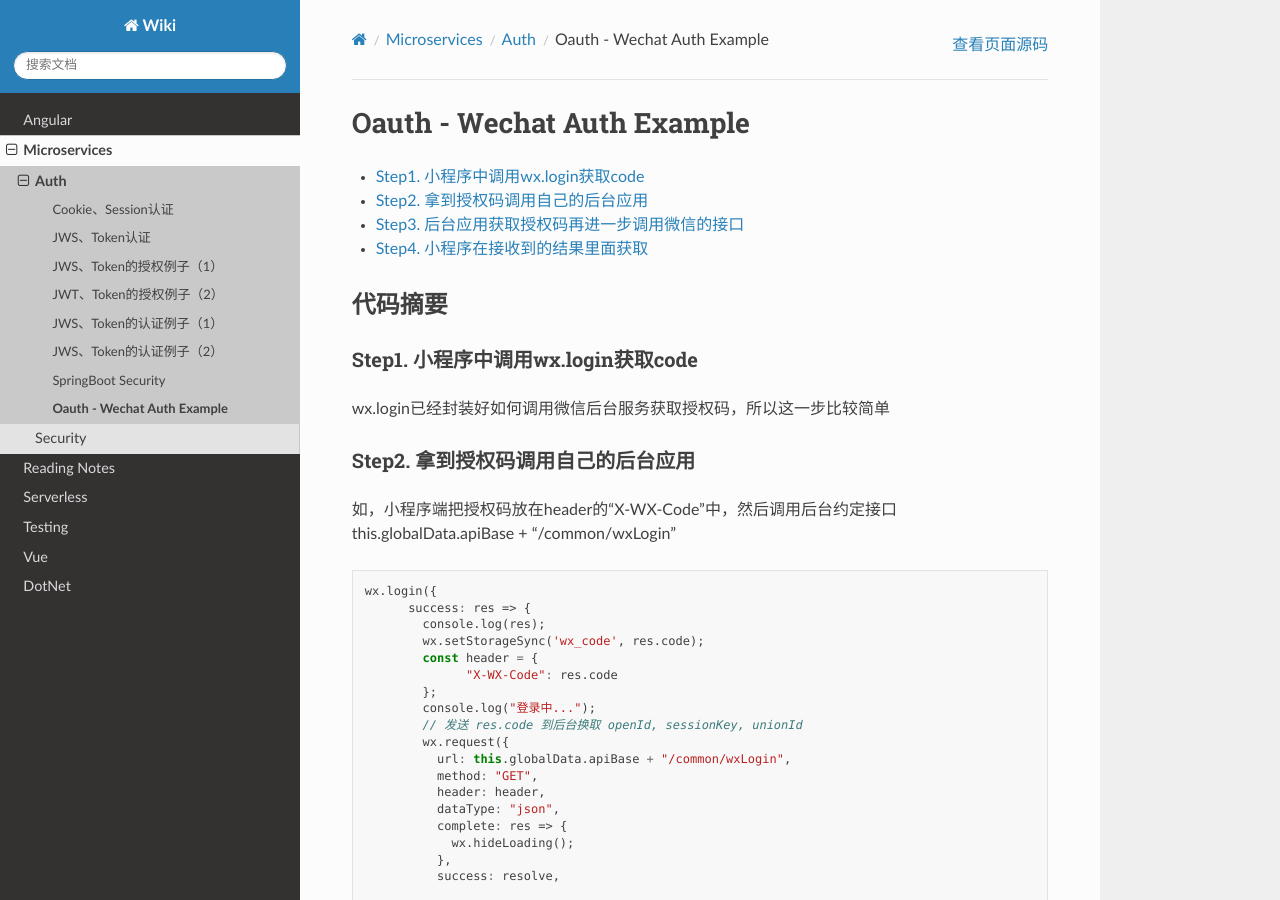
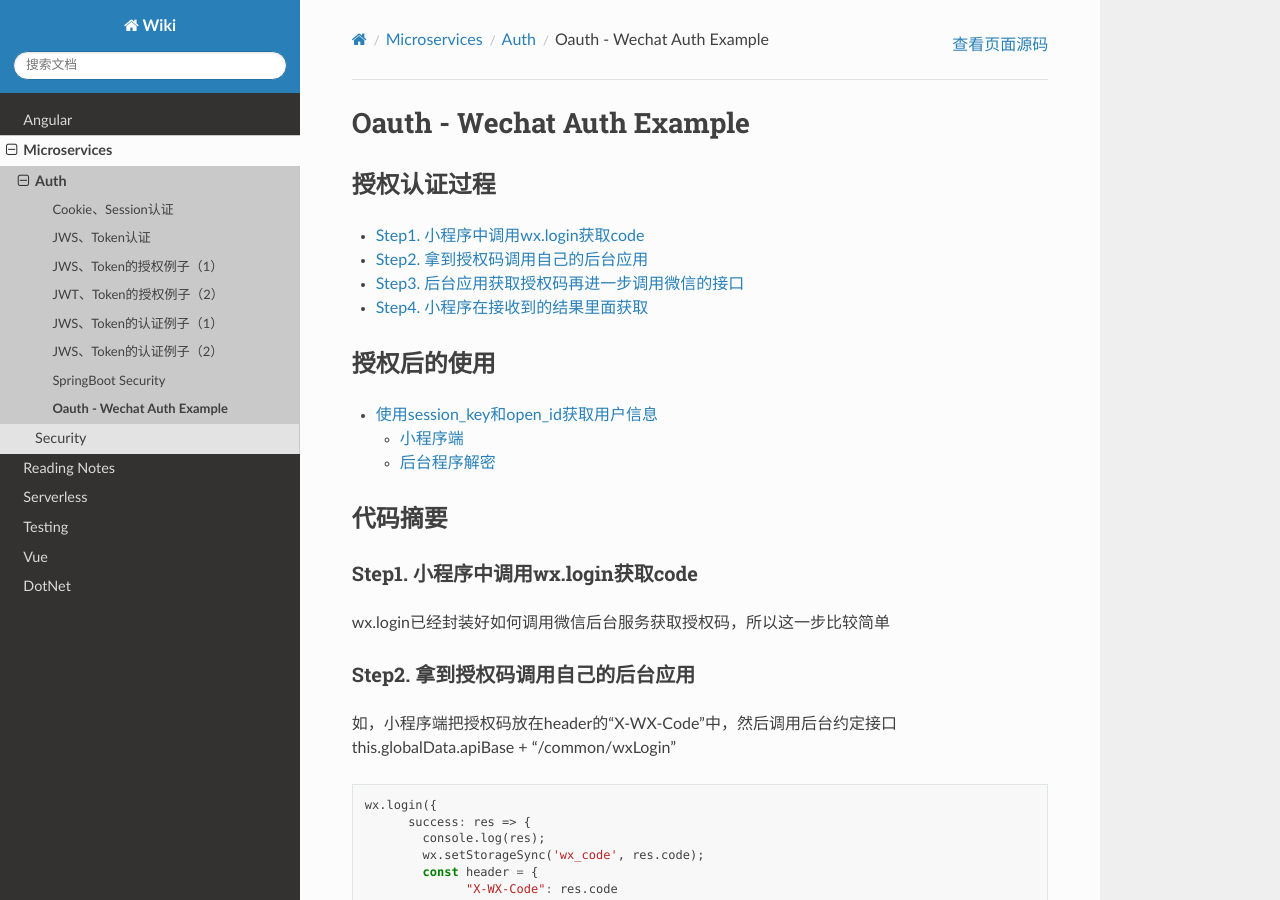
Before and after one commit to abigail830/Sphinx_wiki, a Sphinx documentation site: the page built from source/Microservices/Auth/oauth_WX_Auth.rst, in a window 1280 px wide and 900 px high. Built offline with Sphinx 7.4.7 and the Read the Docs theme 2.0.0, drawn with Linux system fonts in a browser that asks for light colours.

Commit message:
Update oauth_WX_Auth.rst

```diff
--- a/source/Microservices/Auth/oauth_WX_Auth.rst
+++ b/source/Microservices/Auth/oauth_WX_Auth.rst
@@ -1,11 +1,21 @@
 Oauth - Wechat Auth Example
 ==============================
+
+授权认证过程
+-----------------
 
 * `Step1. 小程序中调用wx.login获取code`_
 * `Step2. 拿到授权码调用自己的后台应用`_
 * `Step3. 后台应用获取授权码再进一步调用微信的接口`_
 * `Step4. 小程序在接收到的结果里面获取`_
 
+授权后的使用
+---------------
+
+* `使用session_key和open_id获取用户信息`_
+
+  * `小程序端`_
+  * `后台程序解密`_
 
 代码摘要
 -----------
```
